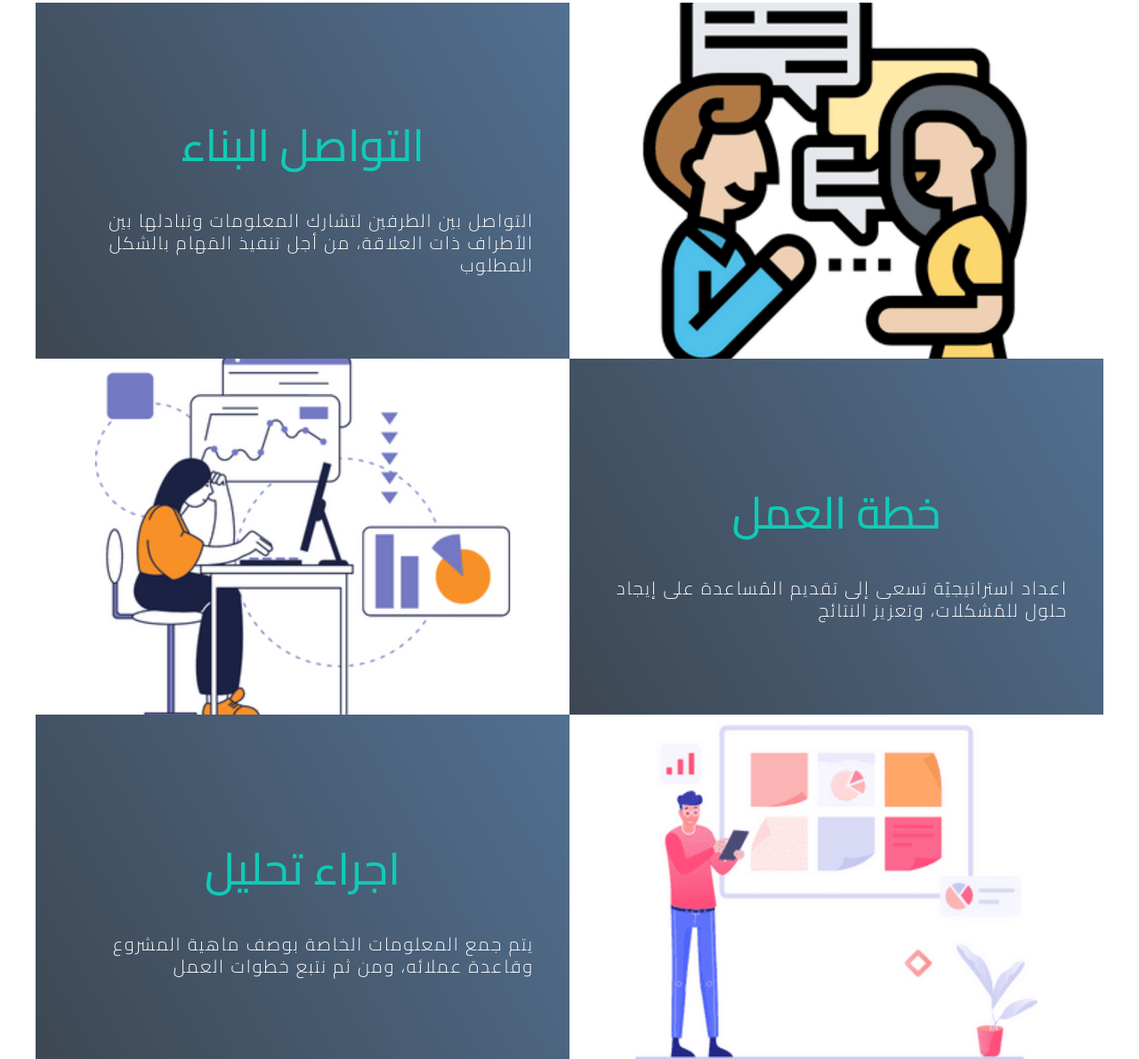
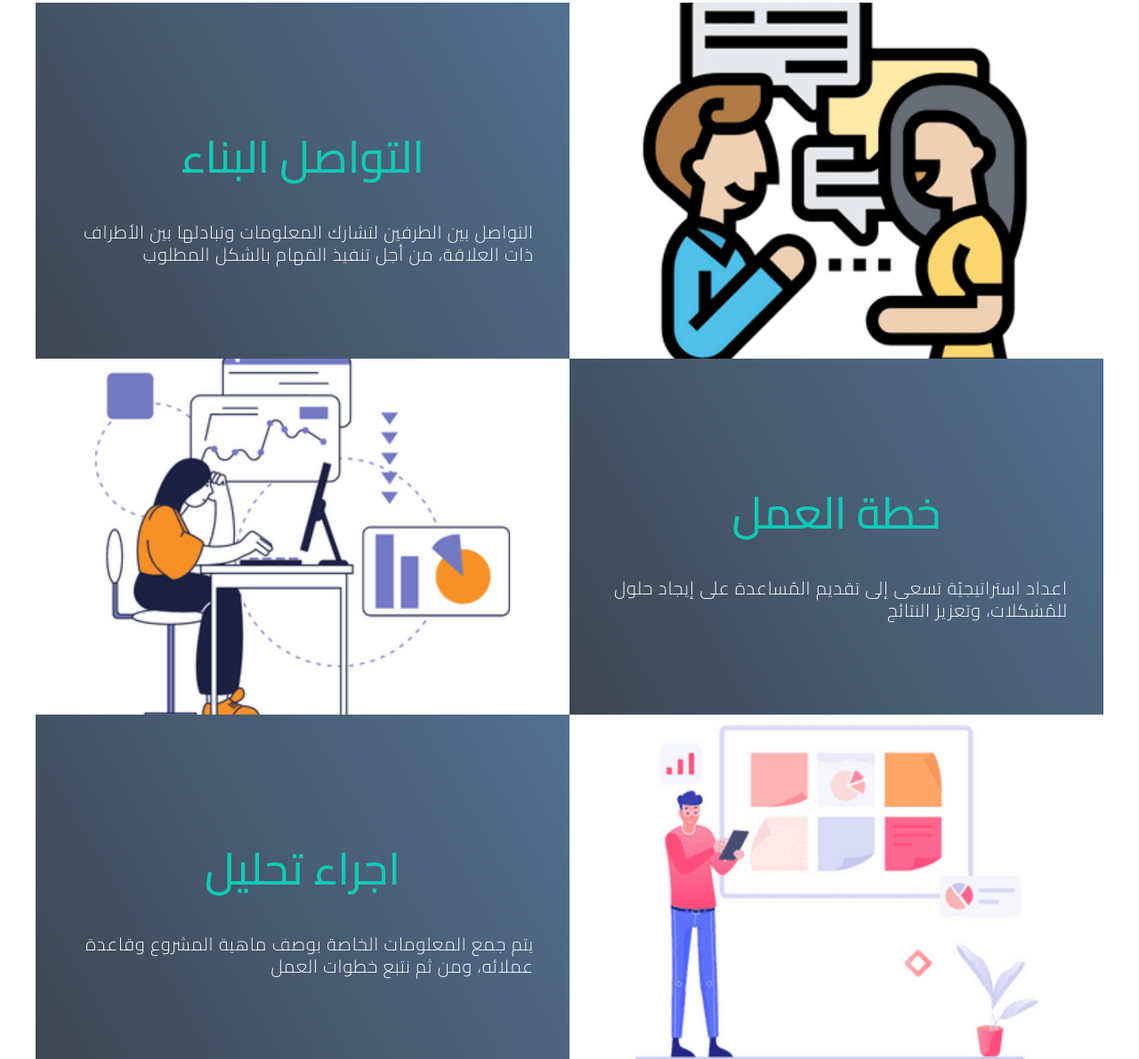
Before and after one commit to EL-Mous/jawad, a plain HTML site: page index.html in a window 1280 px wide. Shown: the part 1929-3119 px from the top of the page at 89% size. Drawn offline with nearby package versions, Linux system fonts and the light colour scheme.

Commit message:
Edit project
Lettre spacing in project paragraph

```diff
--- a/css/style.css
+++ b/css/style.css
@@ -436,7 +436,7 @@ p {
 #projects .project-info p {
     color: white;
     font-size: 2rem;
-    letter-spacing: .2rem;
+    letter-spacing: .1rem;
     text-align: right;
 }
 #projects .project-img {
```
